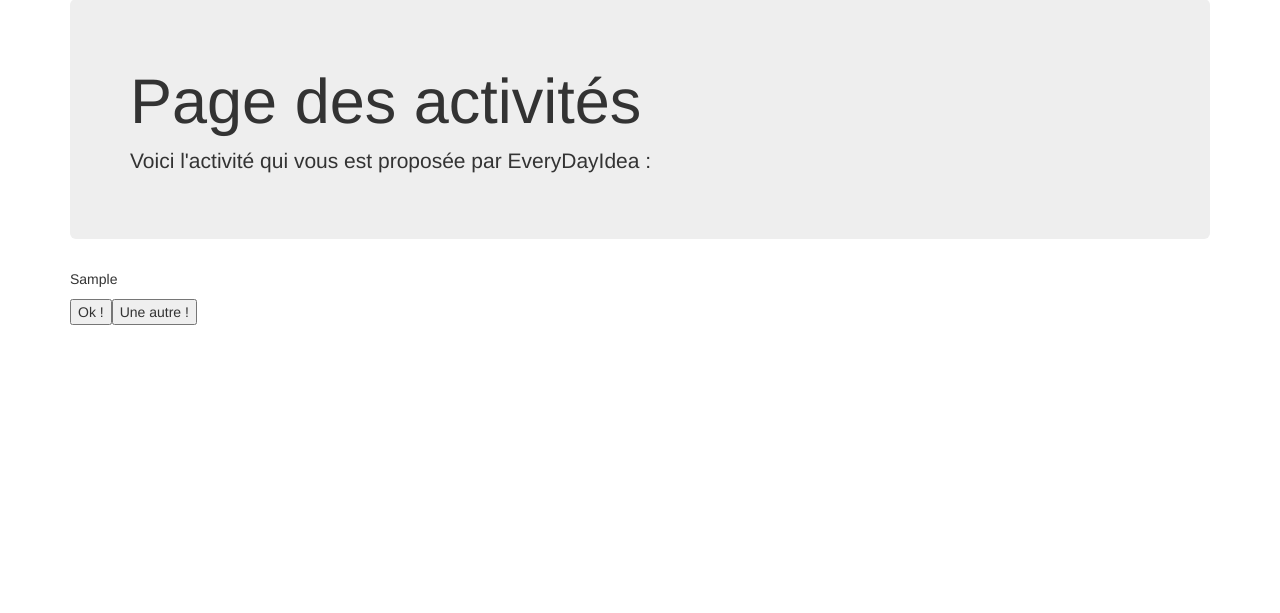
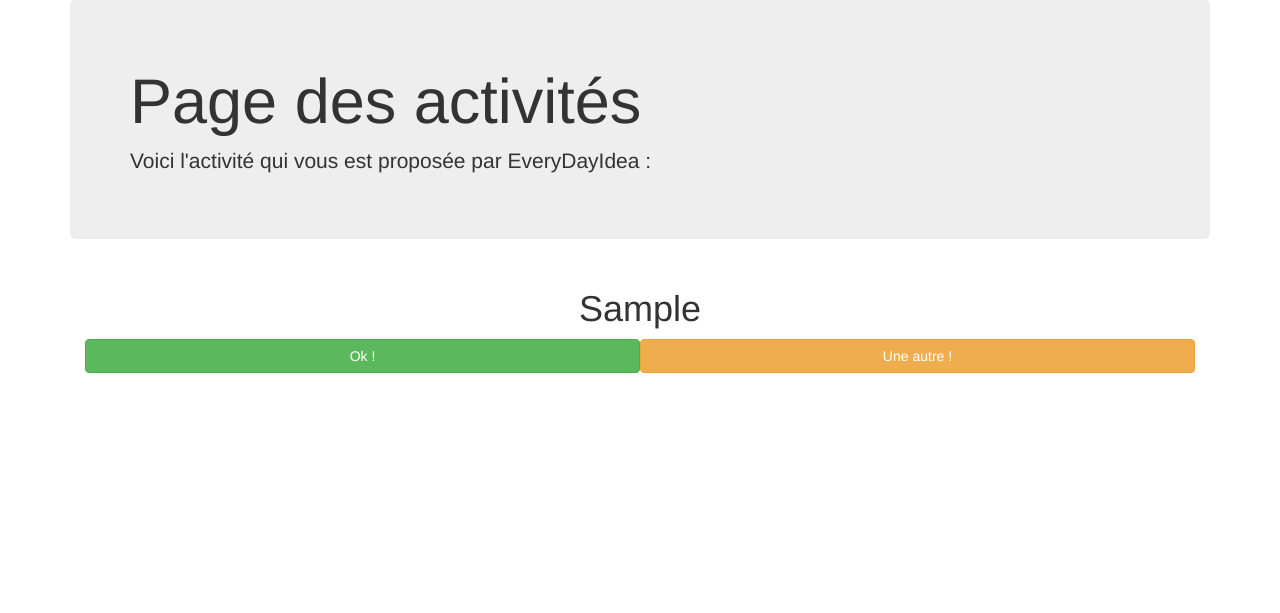
Before and after one commit to OvynFlavian/IntegrationTP_Groupe_1, a PHP site: the page made by Projet/Web/Page/proposerActivite.page.php in a window 1280 px wide. Shown: the part 61-674 px from the top of the page. Run offline with PHP 8.4, Linux system fonts and the light colour scheme; tables that the repository leaves empty hold one stand-in row (values such as "Sample post"); some libraries are stand-ins or nearby versions.

Commit message:
Modification des formulaire et correction de bug

```diff
--- a/Projet/Web/Form/ajouterActivite.form.php
+++ b/Projet/Web/Form/ajouterActivite.form.php
@@ -4,7 +4,7 @@
     <div class="form-group col-sm-12">
         <label class="control-label col-sm-2" for="categorie">Catégorie:</label>
         <div class="col-sm-10">
-            <select name="categorie" id="categorie">
+            <select class="col-sm-2 form-control" name="categorie" id="categorie" style="text-align: center">
            <?php
             $cm = new CategorieManager(connexionDb());
             $tab = $cm->getAllCategorie();
@@ -14,6 +14,7 @@
             }
            ?>
             </select>
+            <span class="col-sm-8" style="text-align: right">Dans quelle catégorie voulez vous ajouter l'activité ?</span>
         </div>
     </div>
     <div class="form-group col-sm-12">
--- a/Projet/Web/Form/proposerActivite.form.php
+++ b/Projet/Web/Form/proposerActivite.form.php
@@ -5,9 +5,9 @@
  * Date: 07-10-15
  * Time: 21:00
  */
-echo "<form name='activite' action='proposerActivite.page.php?categorie=$cat' method='post'>";
-echo "<button type='submit' id='formulaire' name='Accepter'>Ok !</button>";
+?>
 
-echo "<button type='submit' id='formulaire' name='Refuser'>Une autre !</button>";
-
-echo "</form>";
+<form class="form-horizontal col-sm-12" name='activite' action='proposerActivite.page.php?categorie=$cat' method='post'>
+    <button class="btn btn-success col-sm-6" type='submit' id='formulaire' name='Accepter'>Ok !</button>
+    <button class="btn btn-warning col-sm-6" type='submit' id='formulaire' name='Refuser'>Une autre !</button>
+</form>
--- a/Projet/Web/Library/Page/proposerActivite.lib.php
+++ b/Projet/Web/Library/Page/proposerActivite.lib.php
@@ -26,13 +26,9 @@ function proposerActivite($cat) {
 
             $am = new ActivityManager(connexionDb());
             $activity = $am->getActivityById($id);
-            echo "<p>".$activity->getLibelle()."</p> \n";
+            echo "<h1 style='text-align: center'>".$activity->getLibelle()."</h1>";
 
             include "../Form/proposerActivite.form.php" ;
-
-
-
-
 }
 function verifCat($cat) {
     $cm = new CategorieManager(connexionDb());
--- a/Projet/Web/Page/ajouterActivite.page.php
+++ b/Projet/Web/Page/ajouterActivite.page.php
@@ -51,7 +51,6 @@ $configIni = getConfigFile();
 
     </section>
     <section class="row">
-        <p class="col-sm-12">Dans quelle catégorie voulez vous ajouter l'activité ?</p>
         <?php
         include "../Form/ajouterActivite.form.php";
         ?>
--- a/Projet/Web/Page/inscription.page.php
+++ b/Projet/Web/Page/inscription.page.php
@@ -18,8 +18,8 @@
     if($isConnect)header("Location:../");
     if(isPostFormulaire() && isValidBis()['Retour']) {
         addDB();
+        $tabRetour['Error'][] = "Votre inscription est effective";
     } else if (isPostFormulaire() and !isValidBis()['Retour']) {
-
         foreach (isValidBis()['Error'] as $elem) {
             $tabRetour['Error'][] = $elem;
         }
```
Also changed, not shown: Projet/Web/Library/Page/mdpOublie.lib.php (+4 -4 lines).
